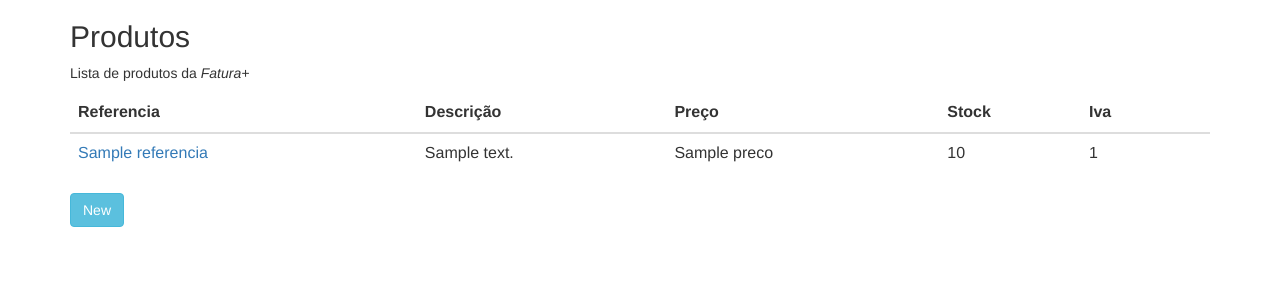
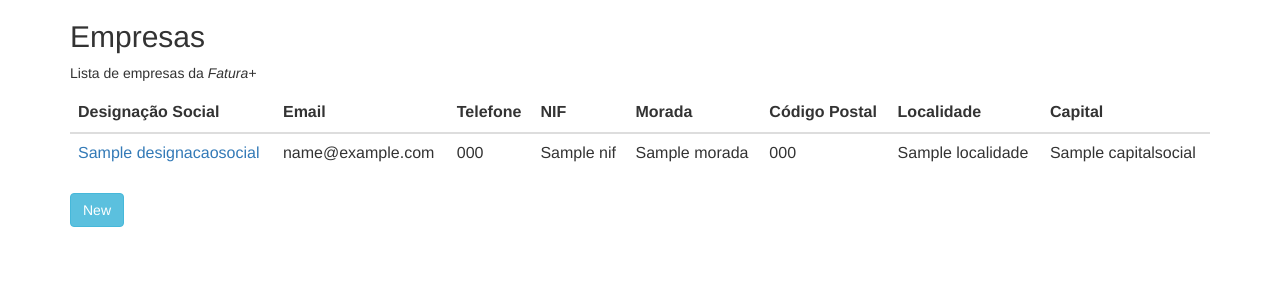
Before and after one commit to jasonmendes1/Fatura-, a PHP site: the page made by views/empresa/index.php in a window 1280 px wide. Shown: the top 300 px of the page. Run offline with PHP 8.4, Linux system fonts and the light colour scheme; the template is opened without the code that fills it: most values are stand-ins (such as "Sample title", 1, 10 or a date in 2020).

Commit message:
feat: fix empresa

```diff
--- a/views/empresa/index.php
+++ b/views/empresa/index.php
@@ -7,31 +7,36 @@
 
 <body>
     <div class="container">
-        <h2>Produtos</h2>
-        <p>Lista de produtos da <i>Fatura+</i></p>
+        <h2>Empresas</h2>
+        <p>Lista de empresas da <i>Fatura+</i></p>
         <table class="table table-hover">
             <thead>
                 <tr>
-                    <th>Referencia</th>
-                    <th>Descrição</th>
-                    <th>Preço</th>
-                    <th>Stock</th>
-                    <th>Iva</th>
-                    <th></th>
+                    <th>Designação Social</th>
+                    <th>Email</th>
+                    <th>Telefone</th>
+                    <th>NIF</th>
+                    <th>Morada</th>
+                    <th>Código Postal</th>
+                    <th>Localidade</th>
+                    <th>Capital</th>
                 </tr>
             </thead>
             <tbody>
-                <?php foreach ($produtos as $produto) { ?>
+                <?php foreach ($empresas as $empresa) { ?>
                     <tr>
-                        <td><a href="router.php?c=produto&a=show&id=<?=$produto->id ?>"><?= $produto->referencia ?></a></td>
-                        <td><?= $produto->descricao ?></td>
-                        <td><?= $produto->preco ?></td>
-                        <td><?= $produto->stock ?></td>
-                        <td><?= $produto->iva_id ?></td>
+                        <td><a href="router.php?c=empresa&a=show&id=<?=$empresa->id ?>"><?= $empresa->designacaosocial ?></a></td>
+                        <td><?= $empresa->email ?></td>
+                        <td><?= $empresa->telefone ?></td>
+                        <td><?= $empresa->nif ?></td>
+                        <td><?= $empresa->morada ?></td>
+                        <td><?= $empresa->codigopostal ?></td>
+                        <td><?= $empresa->localidade ?></td>
+                        <td><?= $empresa->capitalsocial ?></td>
                     </tr>
                 <?php } ?>
             </tbody>
         </table>
-        <td><a href="router.php?c=produto&a=create" class="btn btn-info" role="button">New</a></td>
+        <td><a href="router.php?c=empresa&a=create" class="btn btn-info" role="button">New</a></td>
     </div>
 </body>
```
